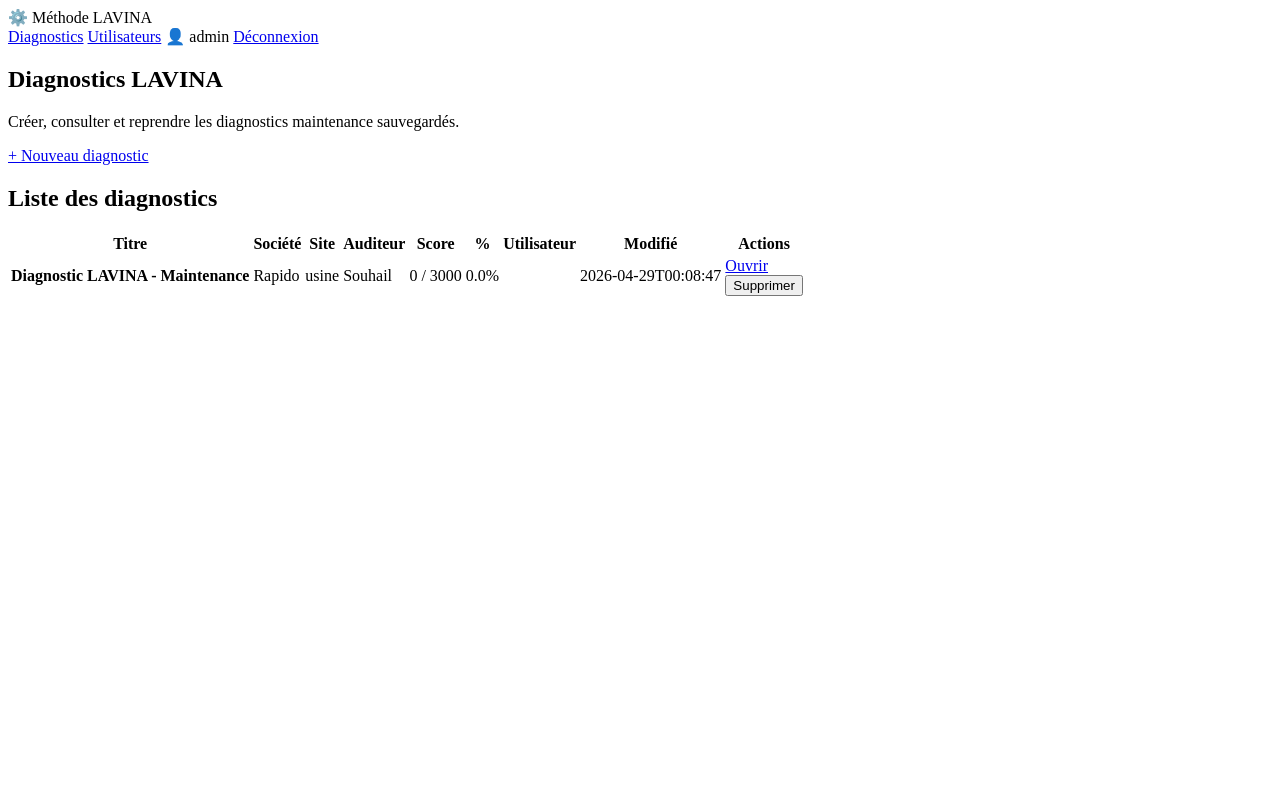
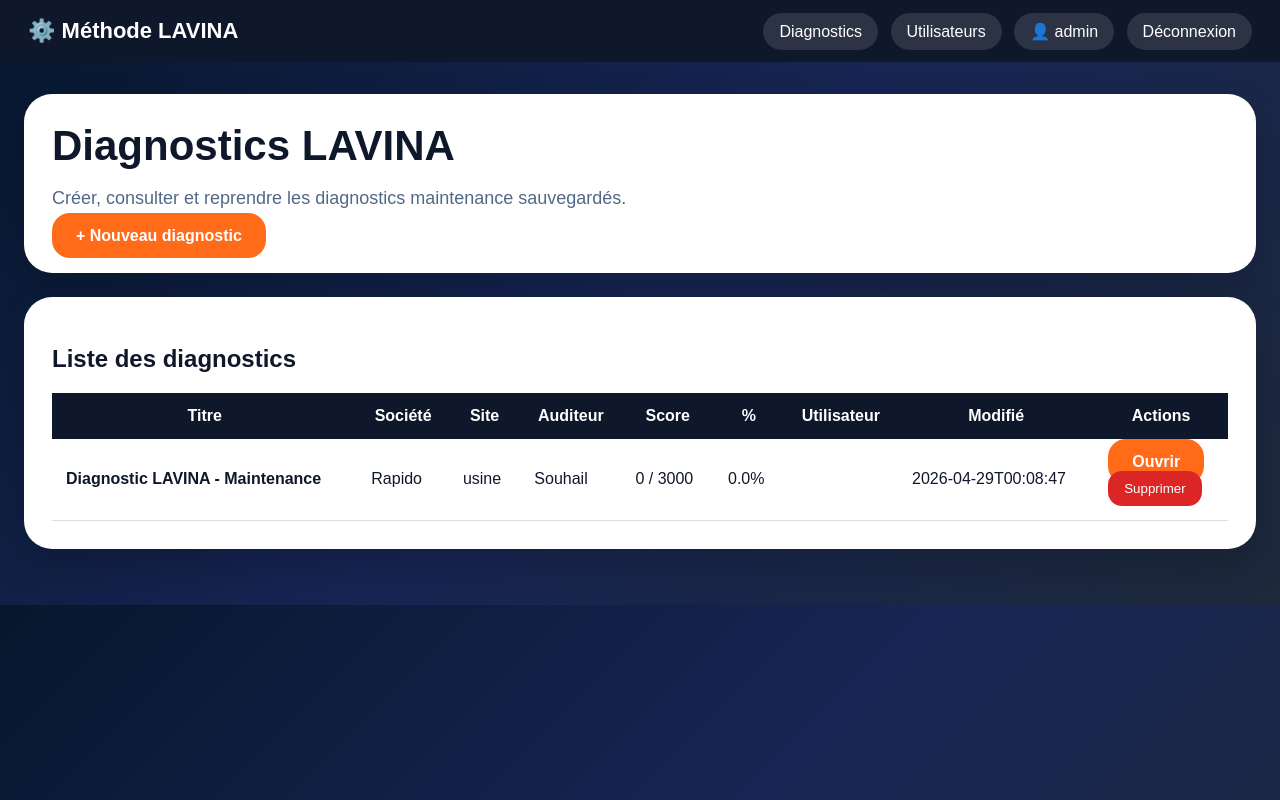
Before and after one commit to elansarisouhail0-star/lavina-app, a Flask app: page /dashboard in a window 1280 px wide. Run offline with Flask 3, Linux system fonts and the light colour scheme; a user stored in the database is signed in; data comes from the database, SQL or seed files in the repository.

Commit message:
Update layout.html

```diff
--- a/templates/layout.html
+++ b/templates/layout.html
@@ -4,7 +4,74 @@
   <meta charset="UTF-8" />
   <meta name="viewport" content="width=device-width, initial-scale=1.0">
   <title>{{ title or "Méthode LAVINA" }}</title>
-  <link rel="stylesheet" href="{{ url_for('static', filename='app.css') }}">
+  <style>
+*{box-sizing:border-box}
+body{
+  margin:0;
+  font-family:Arial, sans-serif;
+  background:linear-gradient(135deg,#06172d,#172554,#1e293b);
+  color:#0f172a;
+}
+.topbar{
+  background:#0f172a;
+  color:white;
+  padding:18px 28px;
+  display:flex;
+  justify-content:space-between;
+  align-items:center;
+}
+.brand{font-weight:900;font-size:22px}
+.navlinks a,.user-chip{
+  color:white;
+  text-decoration:none;
+  background:rgba(255,255,255,.12);
+  padding:10px 16px;
+  border-radius:25px;
+  margin-left:8px;
+}
+.page{padding:32px 24px}
+.hero,.card,.login-card{
+  background:#fff;
+  border-radius:28px;
+  padding:28px;
+  margin-bottom:24px;
+  box-shadow:0 18px 40px rgba(0,0,0,.18);
+}
+h1{font-size:42px;margin:0 0 12px}
+p{color:#526985;font-size:18px}
+.button,.primary{
+  background:#ff6b18;
+  color:white;
+  padding:14px 24px;
+  border-radius:18px;
+  text-decoration:none;
+  border:none;
+  font-weight:bold;
+}
+.danger{
+  background:#dc2626;
+  color:white;
+  padding:10px 16px;
+  border:none;
+  border-radius:14px;
+}
+table{width:100%;border-collapse:collapse}
+th{
+  background:#0f172a;
+  color:white;
+  padding:14px;
+}
+td{
+  padding:14px;
+  border-bottom:1px solid #ddd;
+}
+input{
+  padding:12px;
+  border-radius:10px;
+  border:1px solid #ccc;
+  margin:6px;
+}
+</style>
 </head>
 <body>
   <nav class="topbar">
```
